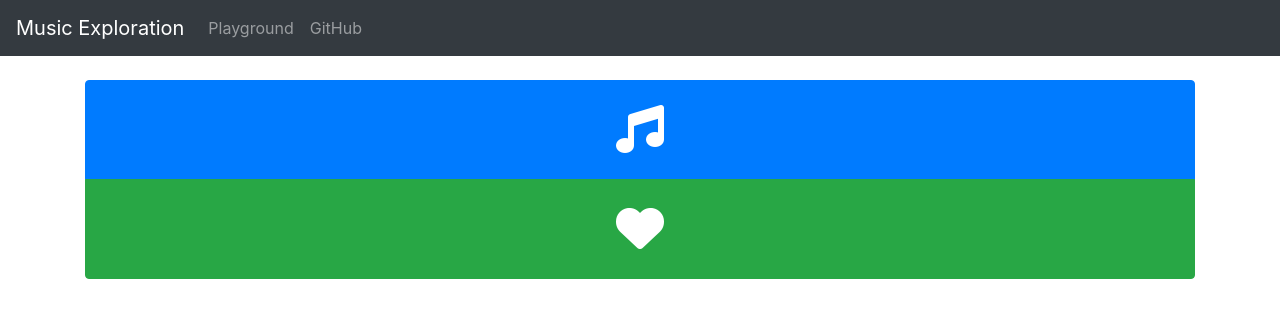
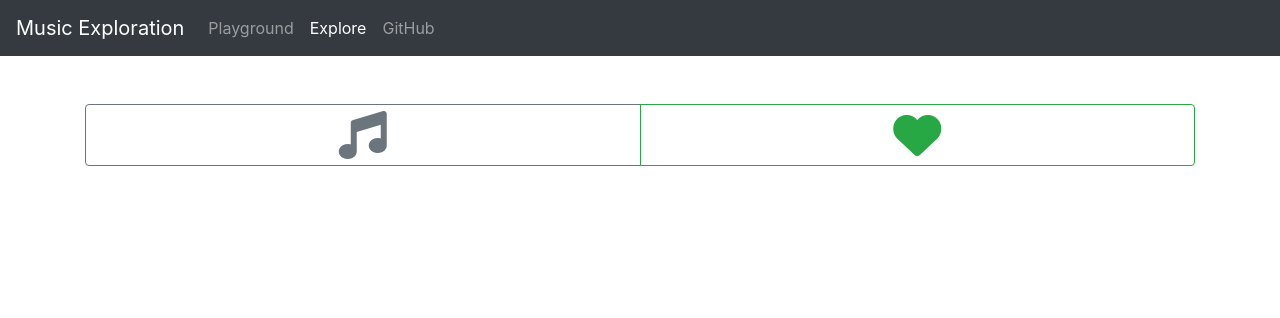
Before and after one commit to MTG/music-explore, a Flask app: template app/templates/explore.html in a window 1280 px wide. Shown: the top 318 px of the page. Run offline with Flask 2, Linux system fonts and the light colour scheme; the template is opened without the code that fills it: most values are stand-ins (such as "Sample title", 1, 10 or a date in 2020); some libraries are stand-ins or nearby versions.

Commit message:
Add explore page

```diff
--- /dev/null
+++ b/app/static/explore.js
@@ -0,0 +1,20 @@
+let resetToStart = function (audio) {
+    audio.currentTime = audio.src.split('=')[1].split(',')[0];
+};
+
+let bindPlayButtons = function () {
+    let audio = $('audio')[0];
+    $('.btn-play').click(function () {
+        audio.src = this.getAttribute('audio-url');
+        audio.load();
+        audio.play();
+    });
+};
+
+let bindLikeButtons = function () {
+
+};
+
+$(function () {
+    bindPlayButtons();
+});
--- a/app/static/playground.js
+++ b/app/static/playground.js
@@ -311,7 +311,7 @@ let initInput = function (id, defaultValue) {
 let initDims = function (metadata, defaultValue) {
     let dimensions = localStorage.getItem('dimensions');
     dimensions = JSON.parse(dimensions) || {}
-    // TODO: make it better? cascade of fors looks horible.. maybe add semantics
+    // TODO: make it better? cascade of fors looks horrible.. maybe add semantics
     for (const model in metadata['models']) {
         dimensions[model] = dimensions[model] || {}
         for (const dataset of metadata['models'][model]['datasets']) {
--- a/app/templates/base.html
+++ b/app/templates/base.html
@@ -22,7 +22,7 @@
     <div class="collapse navbar-collapse" id="navbarNav">
         <ul class="navbar-nav">
             {{ nav_link('playground', 'Playground') }}
-{#            {{ nav_link('explore', 'Explore') }}#}
+            {{ nav_link('explore', 'Explore') }}
             <li><a class="nav-link" href="https://github.com/MTG/music-explore" target="_blank">GitHub</a></li>
         </ul>
     </div>
--- a/app/templates/explore.html
+++ b/app/templates/explore.html
@@ -5,19 +5,18 @@
 <div class="container">
     <div class="row">
         {% for audio_url in audio_urls %}
-            <div class="col">
-                <div>
-                    <audio id="audio" controls style="display: none">
-                        <source id="audio-source" type="audio/mpeg" src="{{ audio_url }}">
-                    </audio>
-
-                    <div class="btn-group-vertical btn-block">
-                        <button type="button" class="btn btn-primary btn-explore"><i class="fas fa-music"></i></button>
-                        <button type="button" class="btn btn-success btn-explore"><i class="fas fa-heart"></i></button>
-                    </div>
+            <div class="col-sm my-4 d-flex justify-content-center">
+                <div class="btn-group w-100" role="group">
+                    <button type="button" class="btn btn-outline-secondary btn-play" audio-url="{{ audio_url }}"><i class="fas fa-music fa-3x"></i></button>
+                    <button type="button" class="btn btn-outline-success btn-like"><i class="fas fa-heart fa-3x"></i></button>
                 </div>
             </div>
         {% endfor %}
     </div>
+    <audio></audio>
 </div>
 {% endblock %}
+
+{% block scripts %}
+    <script src="{{ url_for('static', filename='explore.js') }}"></script>
+{% endblock %}
```
